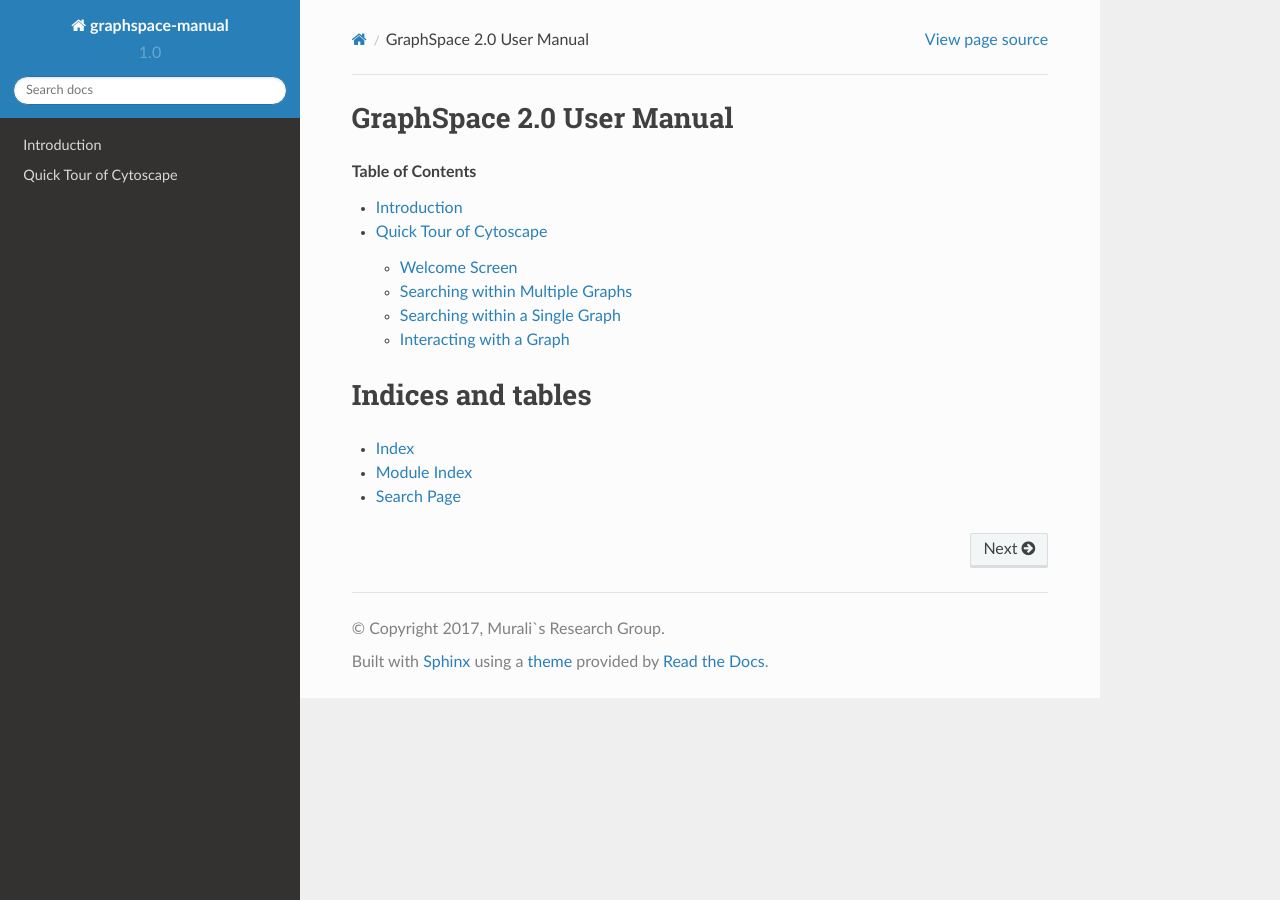
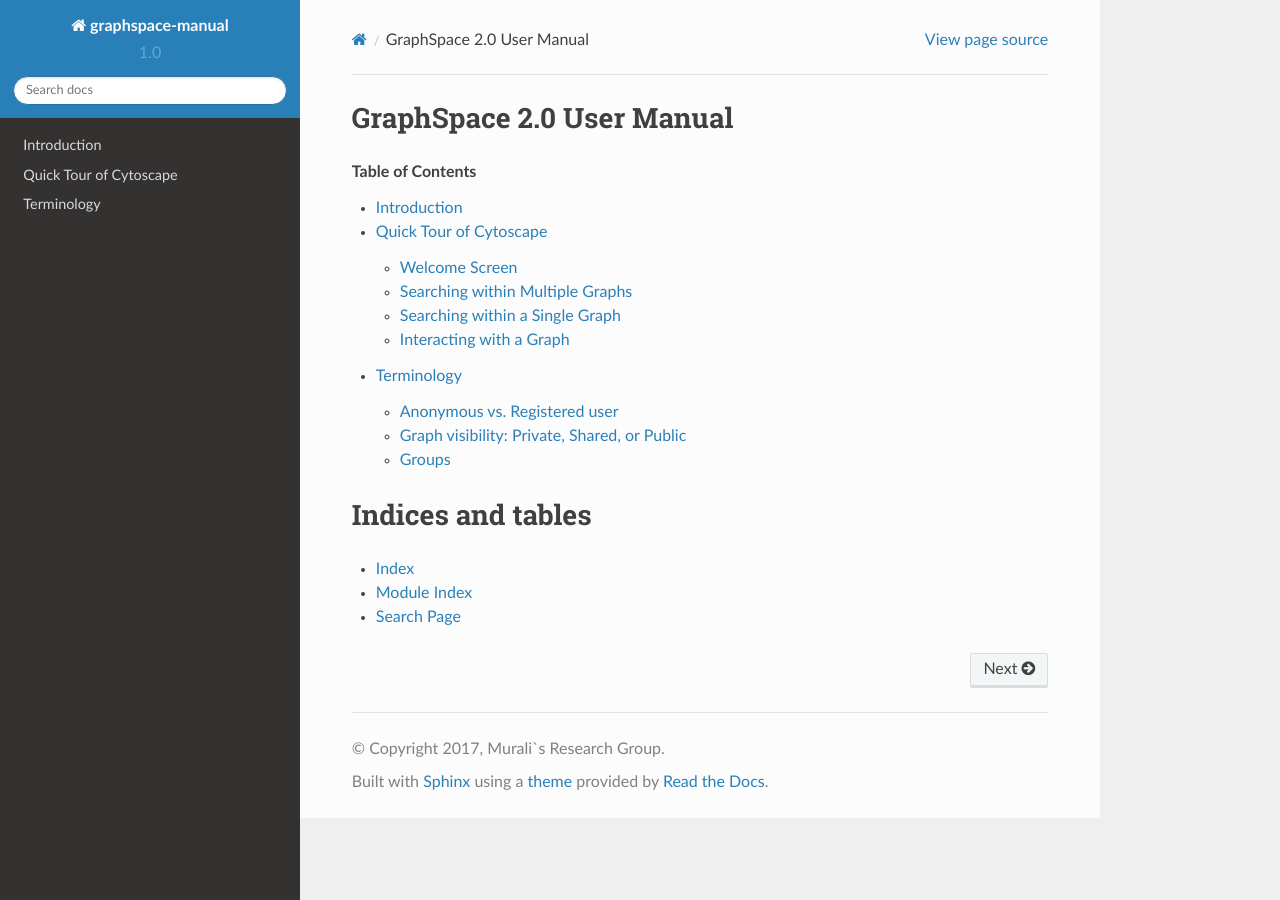
Before and after one commit to adbharadwaj/graphspace-manual, a Sphinx documentation site: the page built from docs/index.rst, in a window 1280 px wide. Built offline with Sphinx 7.4.7 and the Read the Docs theme 2.0.0, drawn with Linux system fonts in a browser that asks for light colours; some of the changed lines change nothing that is shown.

Commit message:
added Terminology section

```diff
--- /dev/null
+++ b/docs/Terminology.md
@@ -0,0 +1,40 @@
+# Terminology
+This section describes GraphSpace concepts and terms that are used throughout the documentation.
+
+## Anonymous vs. Registered user
+An **anonymous** user is anyone that is using GraphSpace without being logged in. An anonymous user does not have access to the REST API and may not be a member of a group. Such a user may upload graphs anonymously via a web interface. We will delete graphs that are uploaded after 30 days.
+
+A **registered** user is anyone that is logged into GraphSpace. By logging into GraphSpace, a user has full access to the REST API and is allowed to be a member of groups. Graphs uploaded by a registered user will remain in that user's account unless explicitly deleted by the user.
+
+## Graph visibility: Private, Shared, or Public
+The visibility of a graph uploaded by a registered user can have one of three states: private, shared, or public. The visibility of a graph controls who can view the graph and interact with it upon visiting the URL associated with that graph.
+
+### Private
+When a registered user uploads a graph to GraphSpace either through the REST API or through the web interface, its visibility is **private**, i.e., only the graph owner (the user who uploaded it) can view it.
+### Shared
+A graph owner may share a graph with one or more groups. At this point, the graph's visibility is **shared**, i.e., all members of these groups may view the graph.
+### Public
+A graph owner may make the graph public through the REST API.
+
+When an anonymous user uploads a graph, it is by default a public graph, i.e., it is accessible to any user who visits GraphSpace and knows the URL of the graph.
+
+## Groups
+A group is a collection of GraphSpace users. For example, if there are multiple researchers who are collaborating a project, a group may be created containing all of them. Another use case for a group is for all students registered in a network biology course. Once a GraphSpace user becomes a member of a group, the user may share any graph that he/she owns or a layout of such a graph with the group. Only members of that group will be able to access the graph. A user may share a graph will multiple graphs. Conversely, a user may be a member of multiple groups but share a graph only with some of these groups.
+
+A **group owner** is the creator of the group. Any GraphSpace user can create a group by visiting the Groups page and clicking the "Create group" button. The group owner may
+- Invite any GraphSpace user that has an account to be a member of their group.
+- Remove any member from the group.
+- Unshare any graph that has already been shared by the members of the group
+
+A **group member** is a user who is a part of a group. (A group owner is trivially a member of the group.) A group member may
+- Share a graph owned by him or her with a group.
+- Unshare a previously shared graph.
+- Share a layout for a previously shared graph.
+- Unshare a previously shared layout.
+
+The Groups page provides access to all the groups owned by the user (by clicking the link "Owner of") as well as the groups of which the user is a member (via the link "Member of"). The user will have the option to delete a group (if the user wowns it) or to unfollow a group (if the user is a member).
+
+Clicking on the name of a group will open a new page that lists all the graphs in that group. This page will also contain a panels to search for nodes and edges in graphs belonging to that group and a panel to search for graphs in that group that match specific tags. If the user owns the group, there will be an interface to add or delete members. If the user is a member of group, the user can only see who are the other members of the group. Notes:
+- Users must have GraphSpace accounts and be logged in in order to access group functions.
+- By design, groups are private, i.e., a GraphSpace user does not have access to the names of groups of which the user is not a member.
+- GraphSpace does not have a mechanism wherein a user may request to become a member of a group. All memberships must be managed by private communication.
--- a/docs/index.rst
+++ b/docs/index.rst
@@ -13,6 +13,7 @@ GraphSpace 2.0 User Manual
 
    Introduction
    Quick_Tour_of_GraphSpace
+   Terminology
 
 
 
```
